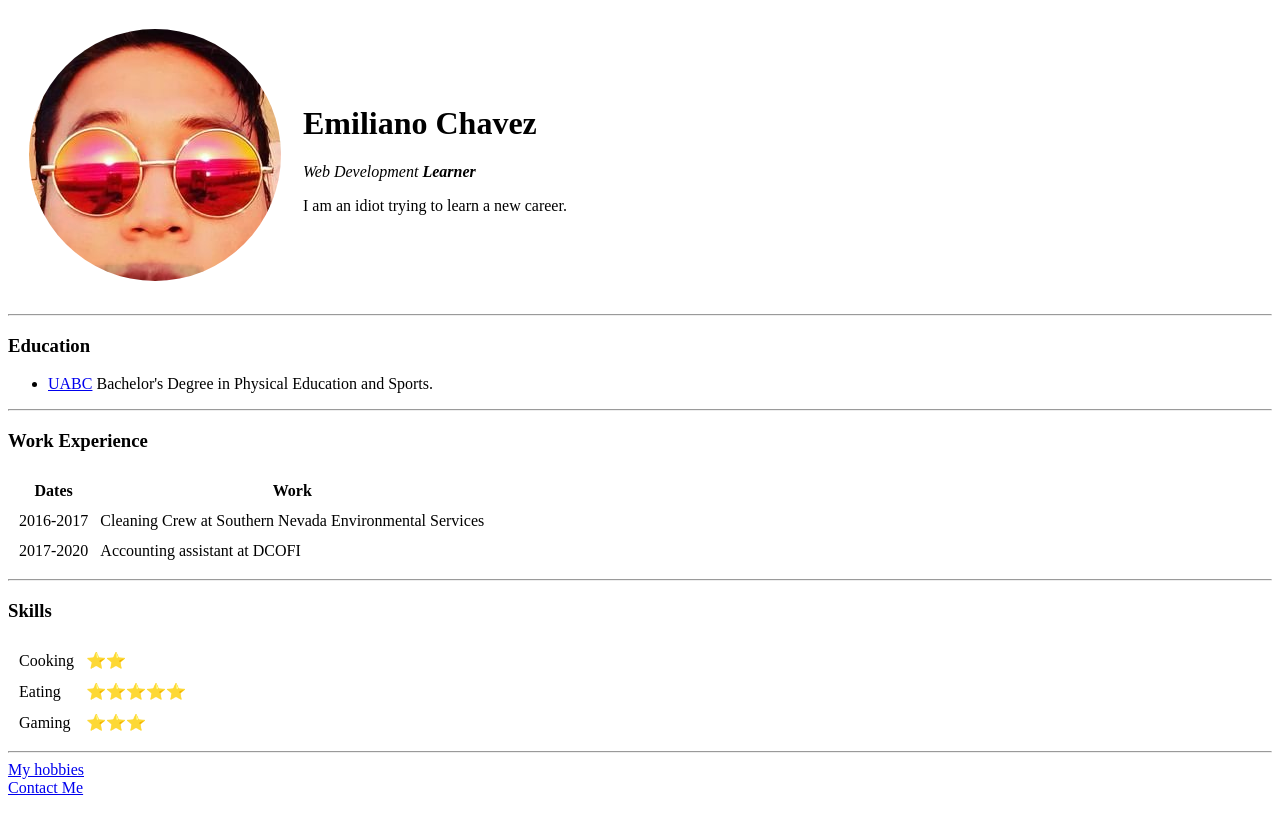
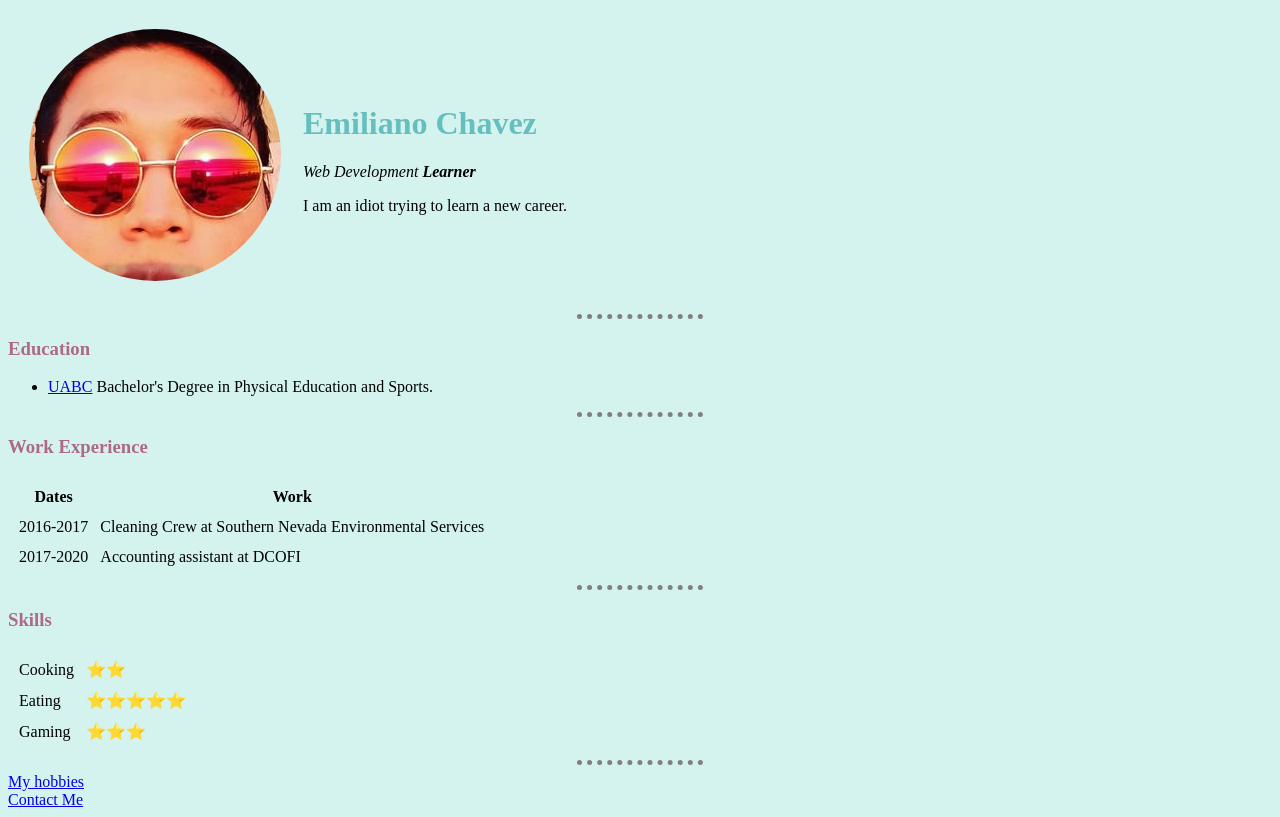
Before and after one commit to Electric341/cv, a plain HTML site: page index.html in a window 1280 px wide. Drawn offline with Linux system fonts and the light colour scheme; files that its build step writes are made by us from their sources.

Commit message:
Add files via upload

```diff
--- a/index.html
+++ b/index.html
@@ -4,7 +4,11 @@
         <meta charset="UTF-8">
 
         <title>Emiliano's Personal Site</title>
+        <link rel="stylesheet" href="css/styles.css">
+
     </head>
+
+
 
     <body>
         <table cellspacing="20">
--- /dev/null
+++ b/styles.css
@@ -0,0 +1,25 @@
+
+body {
+    background-color: #d4f3ef;
+}
+
+h1{
+    color: #66bfbf;
+
+
+}
+
+h3{
+    color: #ad6989;
+
+
+}
+hr {
+    border-style:none;
+    border-top-style: dotted;
+    border-color: grey;
+    border-width: 5px;
+
+    width: 10%;
+
+}
```
Also changed, not shown: contact-me.html (+1 -0 lines), hobbies.html (+3 -0 lines).
